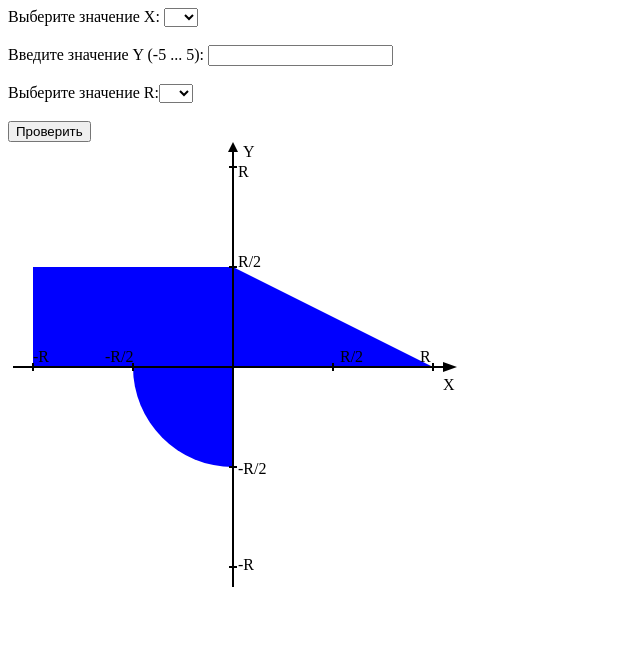
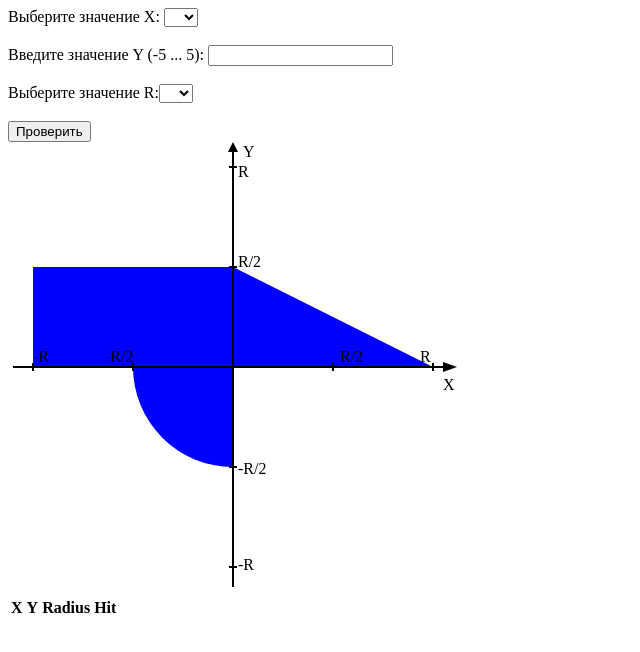
Before and after one commit to ptimofeyeff/Internet-Application-Development, an Angular app in the folder Lab4/frontend/: page / in a window 1280 px wide. Shown: the top 652 px of the page, without its empty margins (0-640 px from the left). Built offline with nearby package versions, Linux system fonts and the light colour scheme.

Commit message:
add table of result

```diff
--- a/Lab4/frontend/src/app/main-page/main-page.component.html
+++ b/Lab4/frontend/src/app/main-page/main-page.component.html
@@ -116,3 +116,18 @@
   ></circle>
 
 </svg>
+
+<table>
+  <tr>
+    <th>X</th>
+    <th>Y</th>
+    <th>Radius</th>
+    <th>Hit</th>
+  </tr>
+  <tr *ngFor="let dot of dots">
+    <td >{{dot.x}}</td>
+    <td >{{dot.y}}</td>
+    <td >{{dot.r}}</td>
+    <td >{{dot.isHit}}</td>
+  </tr>
+</table>
--- a/Lab4/frontend/src/app/main-page/main-page.component.ts
+++ b/Lab4/frontend/src/app/main-page/main-page.component.ts
@@ -11,12 +11,10 @@ import {CoordinatesMapperService} from '../share/coordinates-mapper.service';
 })
 export class MainPageComponent implements OnInit {
 
-  @ViewChild('graph', {static: false}) graph:ElementRef;
-
   form: FormGroup;
   dots: Dot[] = [];
 
-  constructor(private apiService: ApiService, private coordinatesMapper: CoordinatesMapperService) { }
+  constructor(private apiService: ApiService) { }
 
 
   ngOnInit() {
@@ -72,7 +70,7 @@ export class MainPageComponent implements OnInit {
           const dotEntity = new Dot(res['x'], res['y'], res['radius'], res['hit']);
           this.dots.push(dotEntity);
         },
-        error => console.log("Все сломалось")
+        error => console.log(error)
       )
    }
 }
--- a/Lab4/frontend/src/app/main-page/model/Dot.ts
+++ b/Lab4/frontend/src/app/main-page/model/Dot.ts
@@ -9,9 +9,9 @@ export class Dot {
   svgY: number;
 
   constructor(x: number, y: number, r: number, isHit: boolean) {
-    this.x = x;
-    this.y = y;
-    this.r = r;
+    this.x = Math.round(x*1000)/1000;
+    this.y = Math.round(y*1000)/1000;
+    this.r = Math.round(r*1000)/1000;
     this.isHit = isHit;
     this.svgX = CoordinatesMapperService.areaXtoSvgX(x, r);
     this.svgY = CoordinatesMapperService.areaYtoSvgY(y, r);
```
